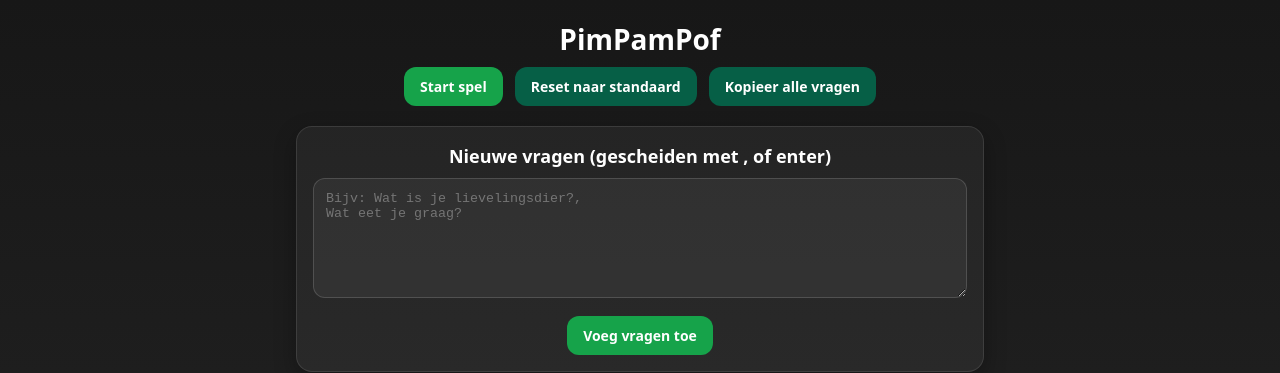
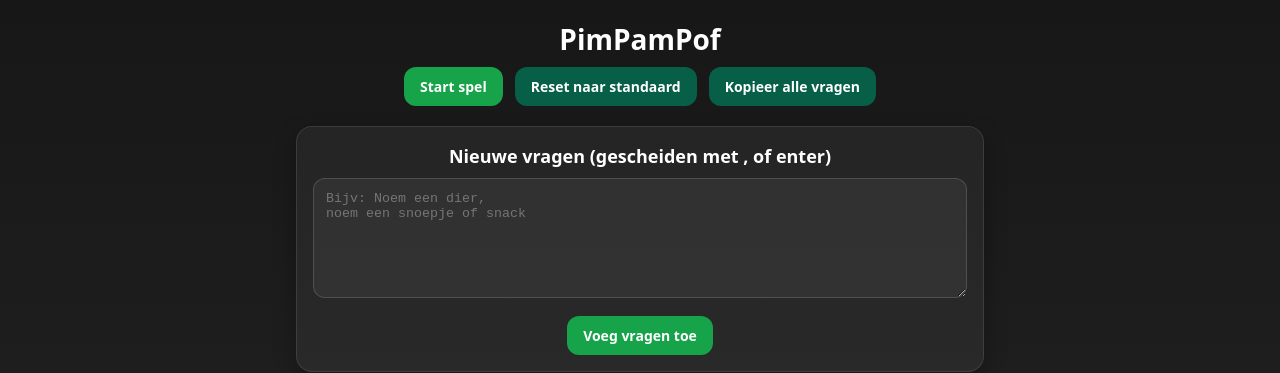
Before and after one commit to Arthurlava/Pimpampof-web, a React (Vite) app: page / in a window 1280 px wide. Shown: the top 373 px of the page. Built offline with nearby package versions, Linux system fonts and the light colour scheme.

Commit message:
Update App.jsx

```diff
--- a/src/App.jsx
+++ b/src/App.jsx
@@ -324,7 +324,7 @@ export default function PimPamPofWeb() {
                             <TextArea
                                 value={invoer}
                                 onChange={setInvoer}
-                                placeholder={"Bijv: Wat is je lievelingsdier?,\nWat eet je graag?"}
+                                placeholder={"Bijv: Noem een dier,\nnoem een snoepje of snack"}
                             />
                             <div style={{ marginTop: 12 }}>
                                 <Row>
```
